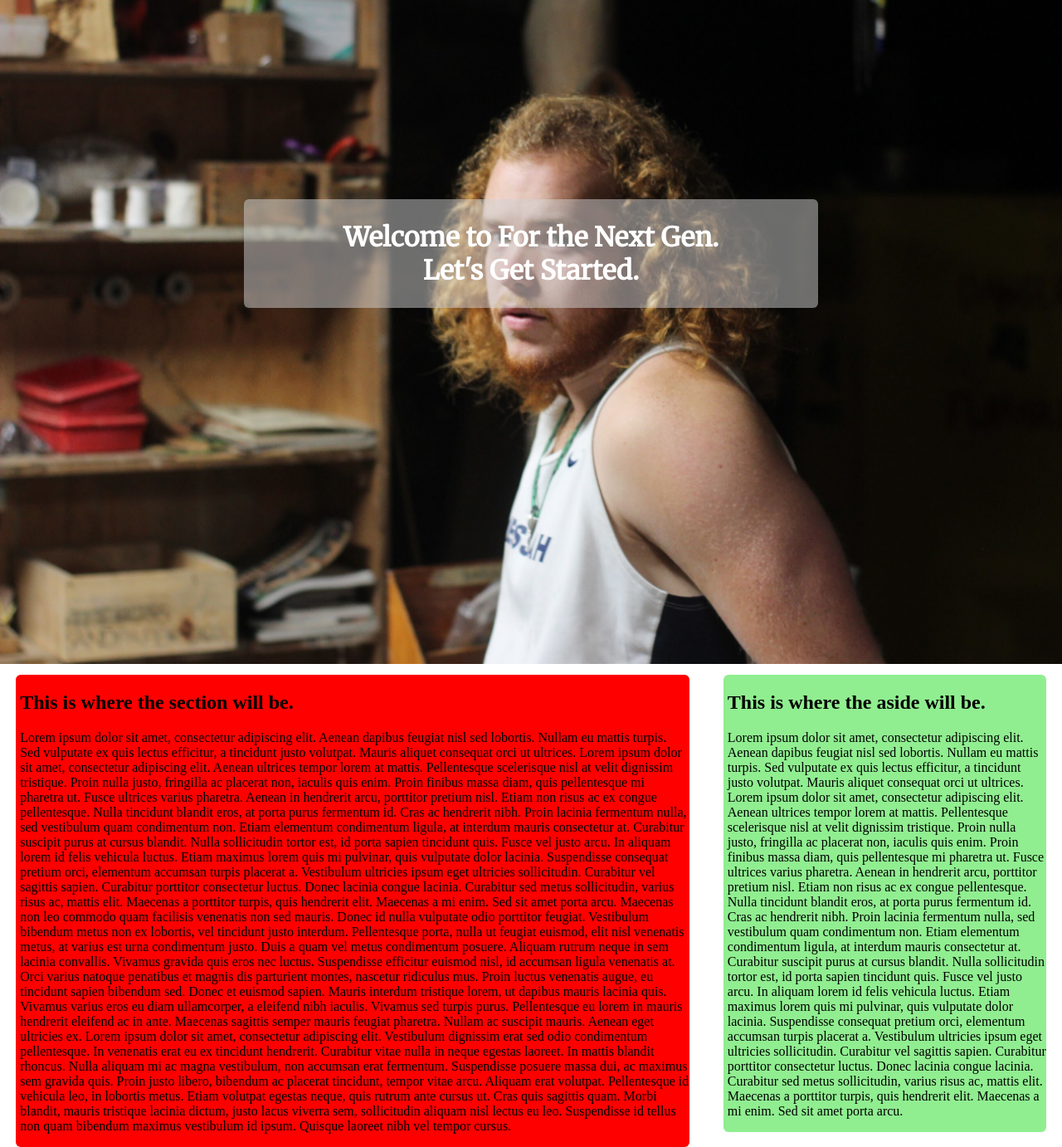
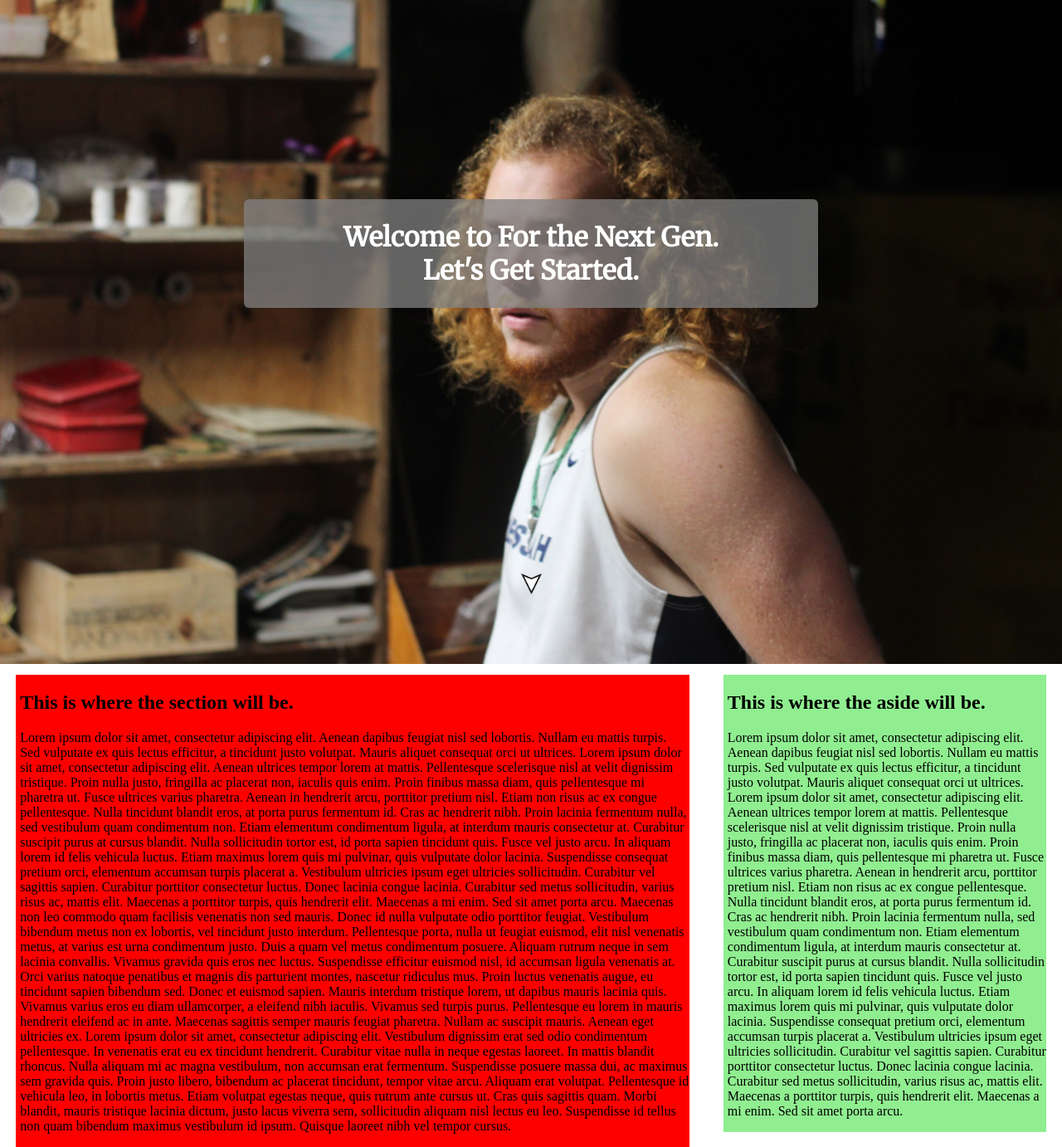
Before and after one commit to mw1421/Jose_and_Michael, a PHP site: page /index.html in a window 1280 px wide. Shown: the part 58-1440 px from the top of the page at 83% size. Run offline with PHP 8.4, Linux system fonts and the light colour scheme.

Commit message:
added button for smooth scrolling

```diff
--- a/public_html/css/styles.css
+++ b/public_html/css/styles.css
@@ -1,6 +1,7 @@
 body, html {
     height: 100%;
     margin: auto;
+    scroll-behavior: smooth;
 }
 
 
@@ -63,7 +64,6 @@ section {
     float: left;
     margin: 1% 1.5%;
     width: 63%;
-    border-radius: 6px;
     padding-left: 5px;
 }
 
@@ -72,7 +72,6 @@ aside{
     float: right;
     margin: 1% 1.5%;
     width: 30%;
-    border-radius: 6px;
     padding-left: 5px;
 }
 
@@ -80,7 +79,7 @@ aside{
     text-align: center;
     color: white;
     font-family: 'Merriweather', serif;
-    background-color: rgb(211,211,211, 0.5);
+    background-color: rgb(128,128,128, 0.75);
     width: 50%;
     position:relative;
     top: 30%;
@@ -88,8 +87,10 @@ aside{
     padding: 2%;
     border-radius: 6px;
 }
-
-@media screen and (max-width: 2000px) {
-  #mainNav a.right,
-  #mainNav a {float: none;}
+.arrow {
+    height: 25px;
+    position: relative;
+    display: block;
+    margin: auto;
+    top: 70%;
 }
--- a/public_html/index.html
+++ b/public_html/index.html
@@ -25,9 +25,11 @@
         </div>
     </header>
 
-    <div class='parallax-image'> <h1 id='welcome'>Welcome to For the Next Gen. <br> Let's Get Started.</h1></div>
+    <div class='parallax-image'> <h1 id='welcome'>Welcome to For the Next Gen. <br> Let's Get Started. <br></h1>
+        <input type="image" src="img/arrow.png" class="arrow" name="arrow" onClick="document.getElementById('section').scrollIntoView();"/>
+    </div>
 
-    <section>
+    <section id="section">
         <h1>This is where the section will be.</h1>
         <p>Lorem ipsum dolor sit amet, consectetur adipiscing elit. Aenean dapibus feugiat nisl sed lobortis. Nullam eu mattis turpis. Sed vulputate ex quis lectus efficitur, a tincidunt justo volutpat. Mauris aliquet consequat orci ut ultrices. Lorem ipsum dolor sit amet, consectetur adipiscing elit. Aenean ultrices tempor lorem at mattis. Pellentesque scelerisque nisl at velit dignissim tristique. Proin nulla justo, fringilla ac placerat non, iaculis quis enim. Proin finibus massa diam, quis pellentesque mi pharetra ut. Fusce ultrices varius pharetra. Aenean in hendrerit arcu, porttitor pretium nisl. Etiam non risus ac ex congue pellentesque. Nulla tincidunt blandit eros, at porta purus fermentum id. Cras ac hendrerit nibh. Proin lacinia fermentum nulla, sed vestibulum quam condimentum non.
 
```
Also changed, not shown: public_html/img/arrow.png (added).
